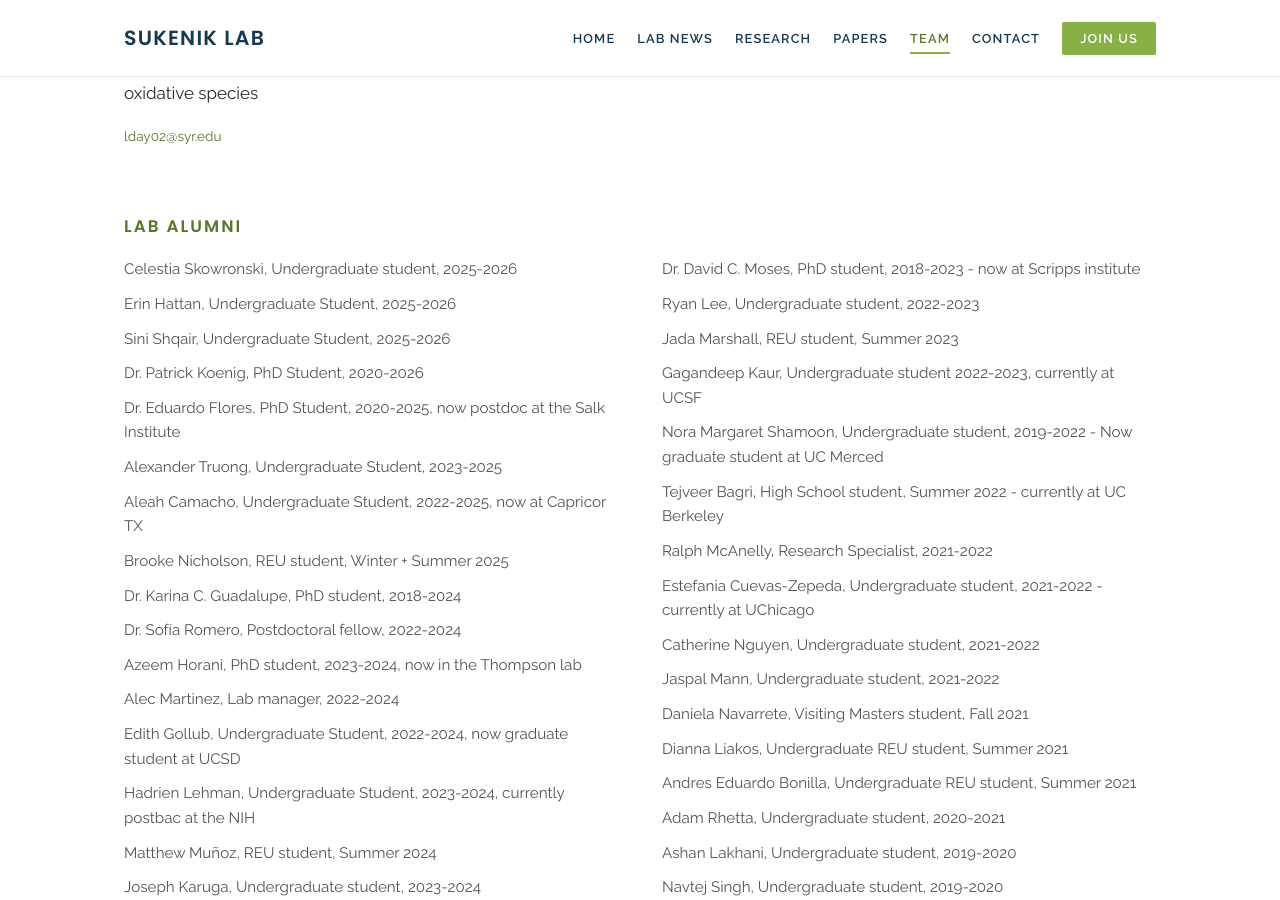
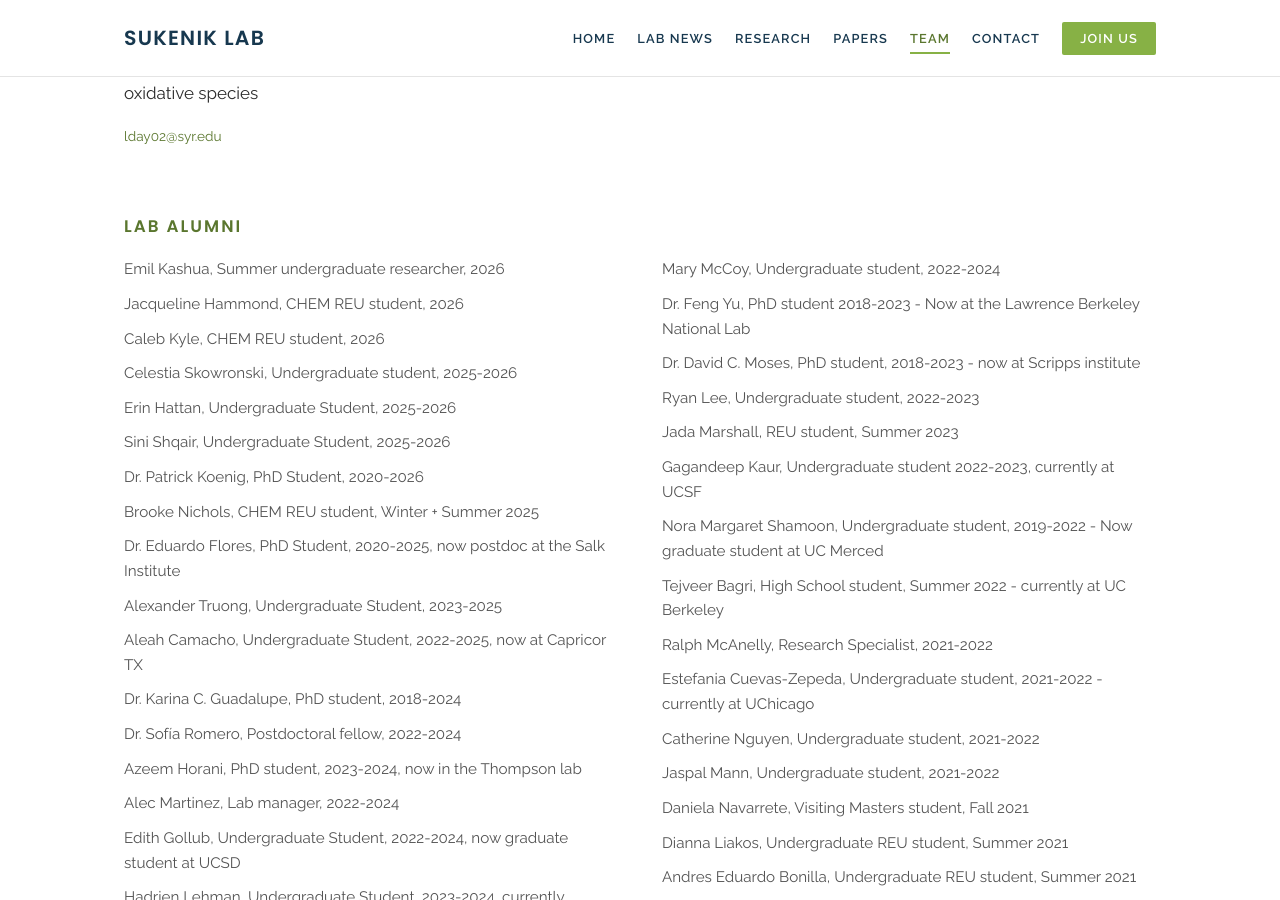
Before and after one commit to shaharsu/sukeniklab-website, a Jekyll site: the page built from team.md, in a window 1280 px wide and 900 px high, scrolled down 1248 px. Built offline with Jekyll 4.4.1, drawn with Linux system fonts in a browser that asks for light colours.

Commit message:
Add 2025-2026 alumni, drop a stray paper figure, dedupe Brooke Nichols
- Alumni gains Caleb Kyle, Jacqueline Hammond and Emil Kashua (2026 summer
  researchers) and Brooke Nichols.
- "Brooke Nichols" and "Brooke Nicholson" were the same person listed twice;
  merged onto one line under Nichols, and the Nature entry's byline updated to
  match. The Boothby lab's V Nicholson on four other papers is unrelated.
- Remove 13.jpg from the Feb 2024 Biophysical Society item. It is a figure
  from the "Structural biases in disordered proteins" paper, not a conference
  photo, and was another DOM-adjacency mistake from the Wix scrape.

Co-Authored-By: Claude Opus 5 (1M context) <noreply@anthropic.com>

```diff
--- a/_data/alumni.yml
+++ b/_data/alumni.yml
@@ -1,12 +1,15 @@
 # Lab alumni, in the order they appear on the previous site (most recent first).
+- "Emil Kashua, Summer undergraduate researcher, 2026"
+- "Jacqueline Hammond, CHEM REU student, 2026"
+- "Caleb Kyle, CHEM REU student, 2026"
 - "Celestia Skowronski, Undergraduate student, 2025-2026"
 - "Erin Hattan, Undergraduate Student, 2025-2026"
 - "Sini Shqair, Undergraduate Student, 2025-2026"
 - "Dr. Patrick Koenig, PhD Student, 2020-2026"
+- "Brooke Nichols, CHEM REU student, Winter + Summer 2025"
 - "Dr. Eduardo Flores, PhD Student, 2020-2025, now postdoc at the Salk Institute"
 - "Alexander Truong, Undergraduate Student, 2023-2025"
 - "Aleah Camacho, Undergraduate Student, 2022-2025, now at Capricor TX"
-- "Brooke Nicholson, REU student, Winter + Summer 2025"
 - "Dr. Karina C. Guadalupe, PhD student, 2018-2024"
 - "Dr. Sofía Romero, Postdoctoral fellow, 2022-2024"
 - "Azeem Horani, PhD student, 2023-2024, now in the Thompson lab"
```
Also changed, not shown: _news/2024-02-10.md (+0 -1 lines), _publications/2026-01-rational-design-of-disordered-proteins-for-sequence.md (+1 -1 lines).
